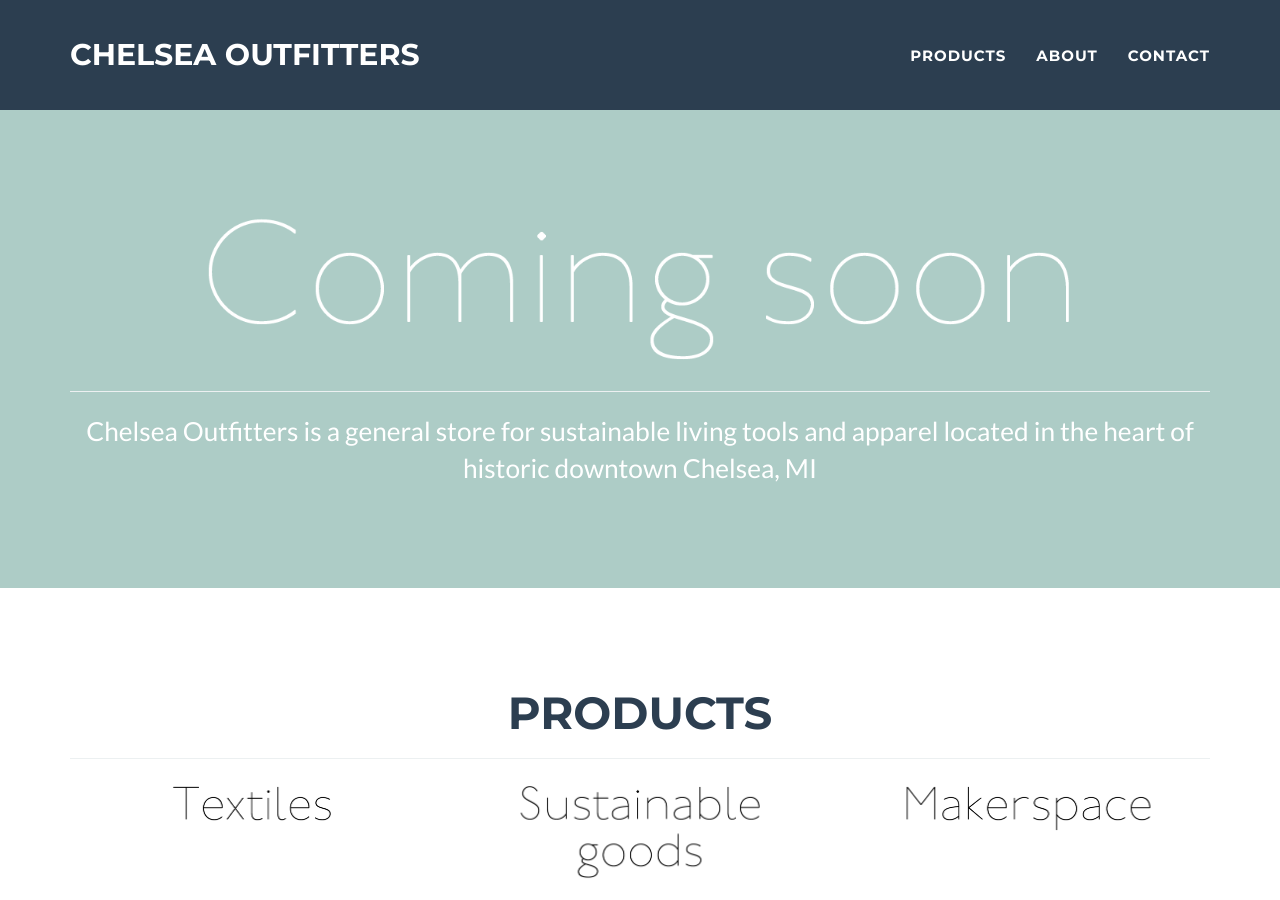
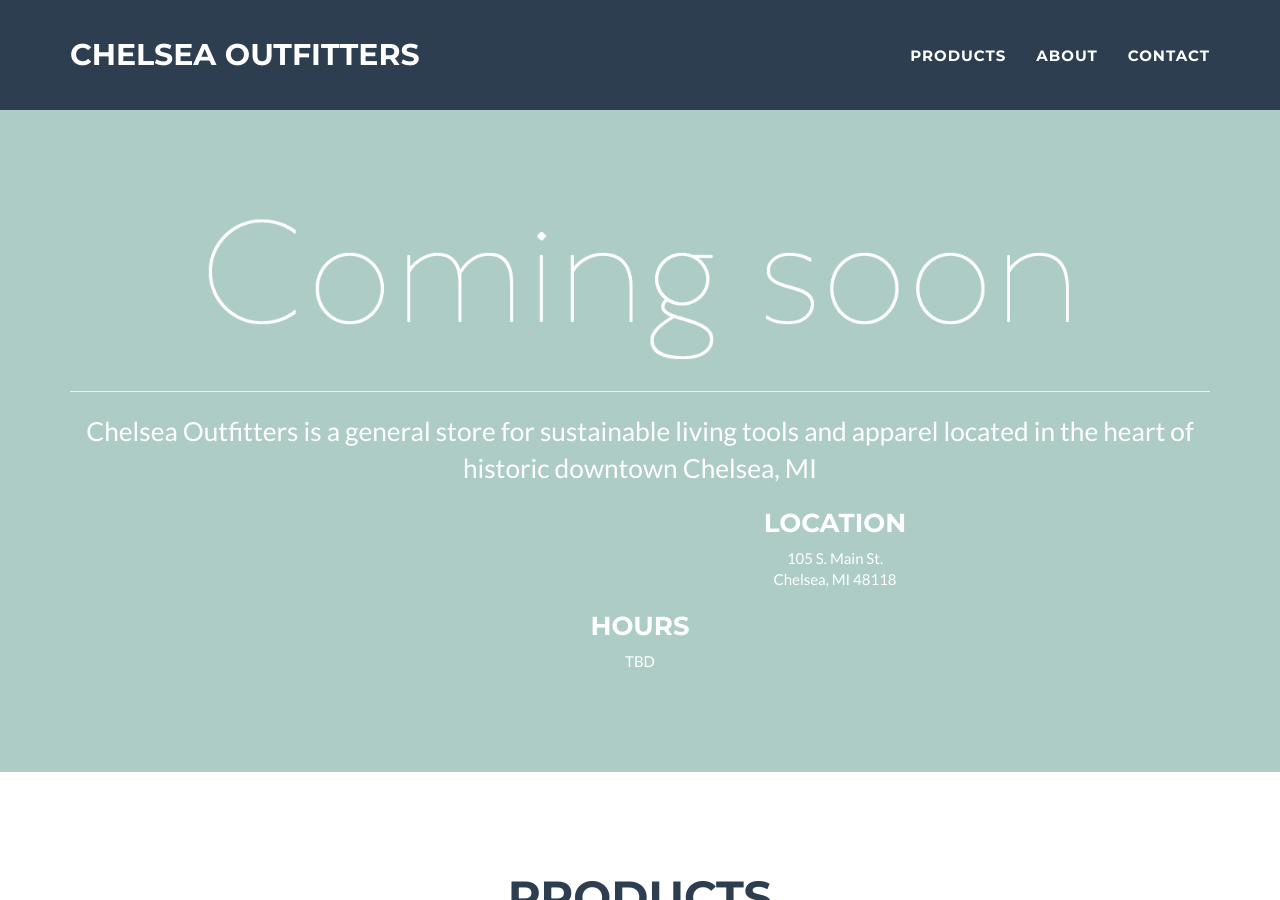
Before and after one commit to matttrenary/chelsea_outfitters, a Jekyll site: the page built from _posts/2014-07-18-project-1.markdown, in a window 1280 px wide and 900 px high. Built offline with Jekyll 4.4.1, drawn with Linux system fonts in a browser that asks for light colours.

Commit message:
Hours and location

```diff
--- a/_includes/header.html
+++ b/_includes/header.html
@@ -11,6 +11,15 @@
           <span class="skills">{{ site.skills }}</span>
         </div>
       </div>
+      <div class="col-lg-12 col-lg-offset-2">
+        <h3>Location</h3>
+        105 S. Main St.<br>
+        Chelsea, MI 48118
+      </div>
+      <div class="col-lg-12">
+        <h3>Hours</h3>
+        TBD
+      </div>
     </div>
   </div>
 </header>
```
